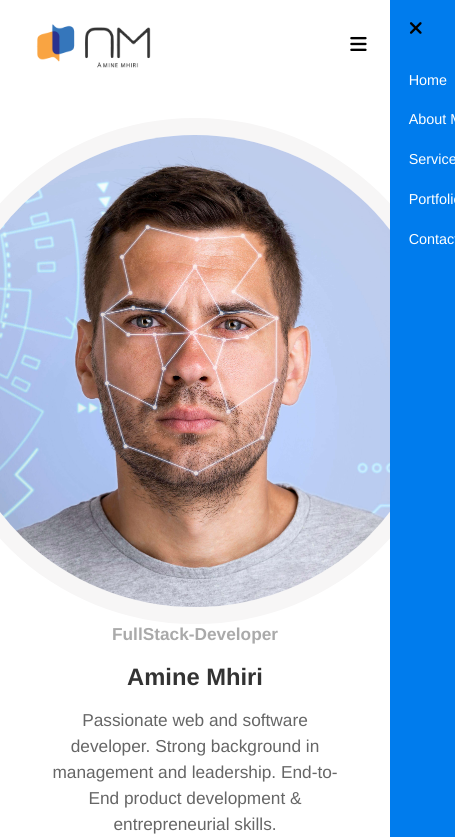
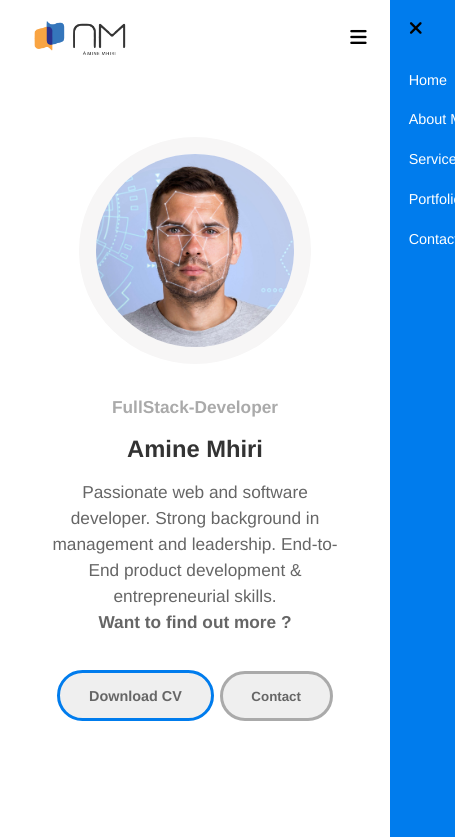
Before and after one commit to Amine-Mhiri/PortfolioTemplate, a website: page index.html in a window 390 px wide. Shown: the top 837 px of the page, 455 px wide, since content can reach past the window. Drawn offline with Linux system fonts and the light colour scheme.

Commit message:
making the website responsive

```diff
--- a/index.html
+++ b/index.html
@@ -14,7 +14,7 @@ Github Repo : https://github.com/Amine-Mhiri/PortfolioTemplate
             and responsive viewport settings.-->
     <meta charset="utf-8" />
     <meta http-equiv="X-UA-Compatible" content="IE=edge" />
-    <meta name="viewport" content="width-device-width" , initial-scale="1" />
+    <meta name="viewport" content="width-device-width , initial-scale=1.0" />
 
     <!-- Website Title -->
     <title>Amine MHIRI | Fullstack Dev</title>
--- a/style.css
+++ b/style.css
@@ -54,7 +54,7 @@ nav {
 }
 
 .logo {
-  width: 10rem;
+  width: 8rem;
 }
 
 nav ul li {
@@ -128,7 +128,7 @@ nav ul li a:hover::after {
 }
 
 .profile-img > img {
-  height: 60vh;
+  max-width: 70%;
   margin-left: auto;
   /* Making a circle around profile image */
   border-radius: 50%;
@@ -564,7 +564,7 @@ form textarea {
   .grid-wrapper {
     padding: 2rem;
     height: 80vh;
-    margin-bottom: 10rem;
+    margin-bottom: 20rem;
   }
 
   .intro-text {
@@ -576,6 +576,11 @@ form textarea {
   .intro-text p {
     padding: 0 0.8rem 2.4rem 0.8rem;
     text-align: center;
+  }
+
+  .profile-img > img {
+    max-width: 70%;
+    margin: 1rem 0;
   }
 
   .intro-buttons {
```
